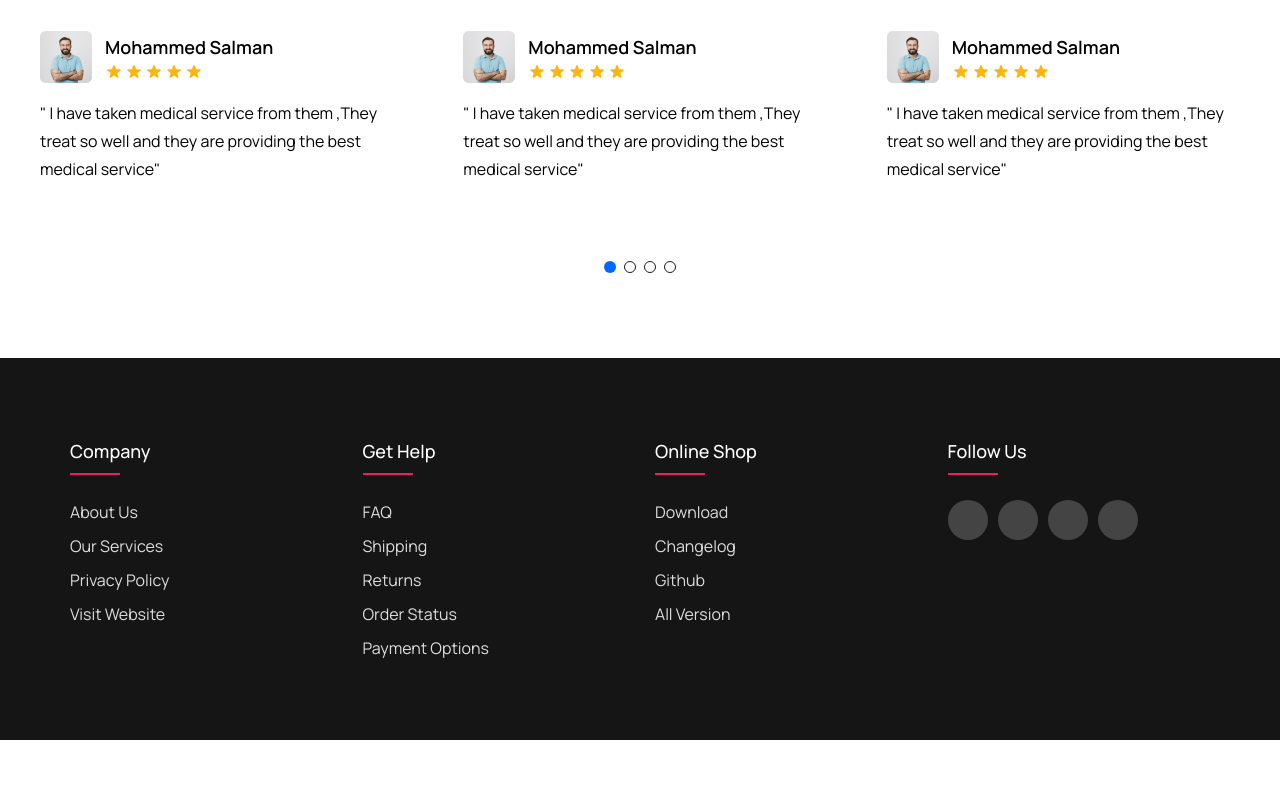
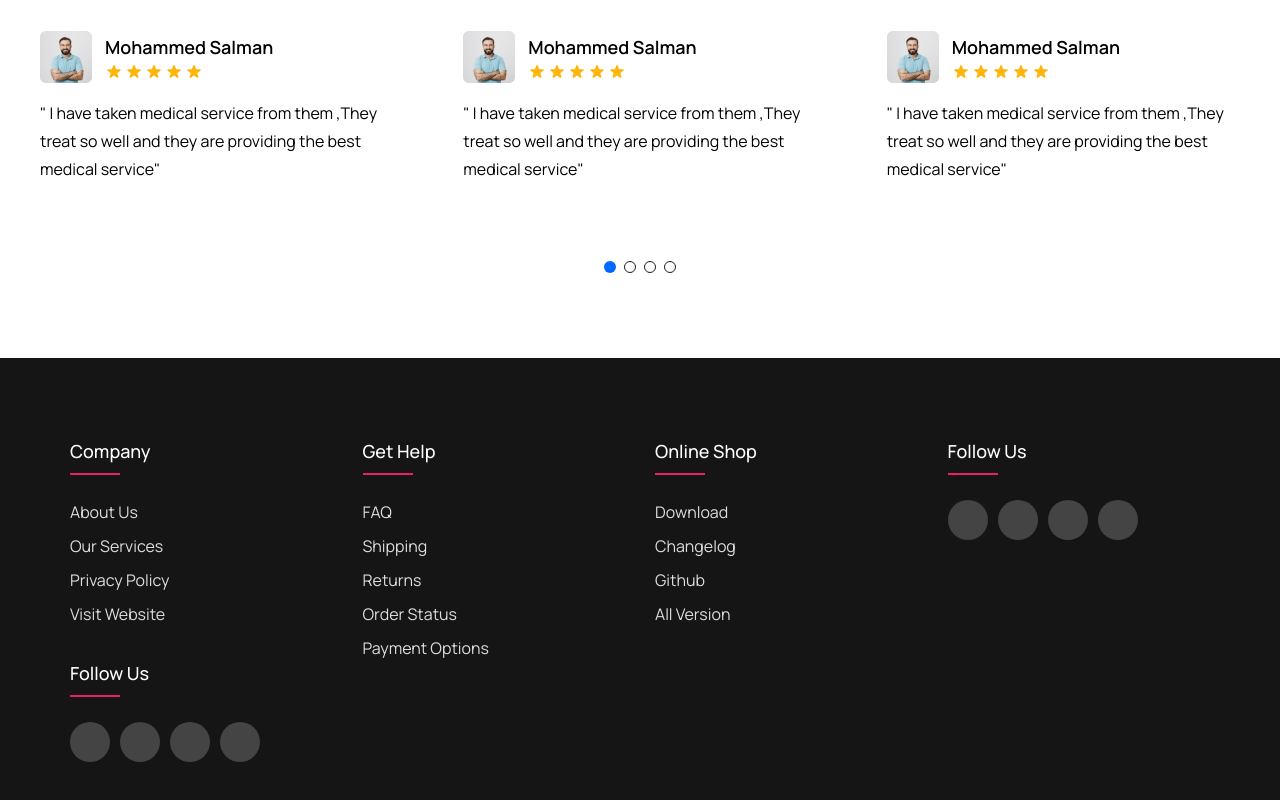
Before and after one commit to SalmanMohammed2001/Docker_Appointement_Frontend, a React (Vite) app: page / in a window 1280 px wide. Shown: the part 5687-6487 px from the top of the page. Before the commit the page ends 6427 px from the top, so only its background shows below. Built offline with nearby package versions, Linux system fonts and the light colour scheme.

Commit message:
finalize footer

```diff
--- a/src/components/footer/Footer.tsx
+++ b/src/components/footer/Footer.tsx
@@ -42,6 +42,15 @@ const Footer = () => {
                             <a href="#"><i className="fa-brands fa-linkedin-in"></i></a>
                         </div>
                     </div>
+                    <div className="footer-col">
+                        <h4>follow us</h4>
+                        <div className="social-links">
+                            <a href="#"><i className="fa-brands fa-facebook-f"></i></a>
+                            <a href="#"><i className="fa-brands fa-x-twitter"></i></a>
+                            <a href="#"><i className="fa-brands fa-instagram"></i></a>
+                            <a href="#"><i className="fa-brands fa-linkedin-in"></i></a>
+                        </div>
+                    </div>
                 </div>
             </footer>
         </div>
```
